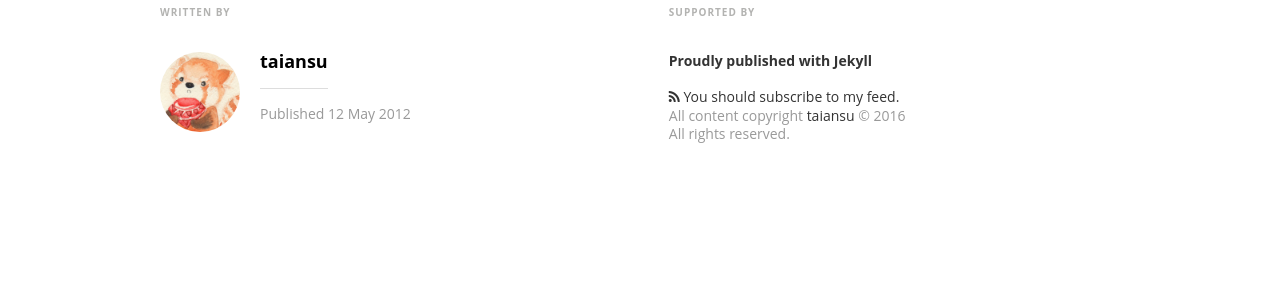
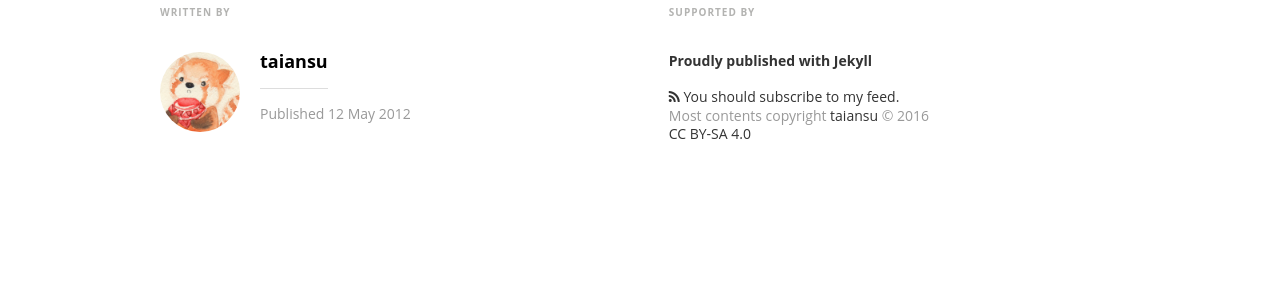
Before and after one commit to taiansu/blog, a Jekyll site: the page built from _posts/2012-05-12-guard-environment-on-windows.markdown, in a window 1280 px wide. Shown: the part 1254-1535 px from the top of the page. Built offline with Jekyll 4.4.1, drawn with Linux system fonts in a browser that asks for light colours; nearby versions of some CDN libraries; some web fonts are replaced; comment, search, counter and statistics services are not loaded.

Commit message:
Fix copyright

```diff
--- a/_includes/footer.html
+++ b/_includes/footer.html
@@ -3,7 +3,7 @@
 <footer class="site-footer">
   <a class="subscribe" href="{{ "/feed.xml" | prepend: site.baseurl }}"> <span class="tooltip"> <i class="fa fa-rss"></i> Subscribe!</span></a>
     <div class="inner">
-         <section class="copyright">All content copyright <a href="mailto:{{ site.email}}">{{ site.name }}</a> &copy; {{ site.time | date: '%Y' }} &bull; All rights reserved.</section>
+         <section class="copyright">Most contents copyright <a href="mailto:{{ site.email }}">{{ site.name }}</a> &copy; {{ site.time | date: '%Y' }} &bull; <a href="https://creativecommons.org/licenses/by-sa/4.0/">CC BY-SA 4.0</a>.</section>
          <section class="poweredby">Made with <a href="http://jekyllrb.com"> Jekyll</a></section>
     </div>
 </footer>
--- a/_layouts/post.html
+++ b/_layouts/post.html
@@ -83,7 +83,7 @@
               <section class="poweredby">Proudly published with <a href="http://jekyllrb.com"> Jekyll</a></section>
               <a class="subscribe" href="{{ "/feed.xml" | prepend: site.baseurl }}"> <span class="tooltip"> <i class="fa fa-rss"></i> You should subscribe to my feed.</span></a>
               <div class="inner">
-                <section class="copyright">All content copyright <a href="{{@blog.url}}/">{{site.author}}</a> &copy; {{ site.time | date: '%Y' }}<br>All rights reserved.</section>
+                <section class="copyright">Most contents copyright <a href="{{@blog.url}}/">{{site.author}}</a> &copy; {{ site.time | date: '%Y' }}<br><a href="https://creativecommons.org/licenses/by-sa/4.0/">CC BY-SA 4.0</a></section>
               </div>
             </footer>
           </div>
```
